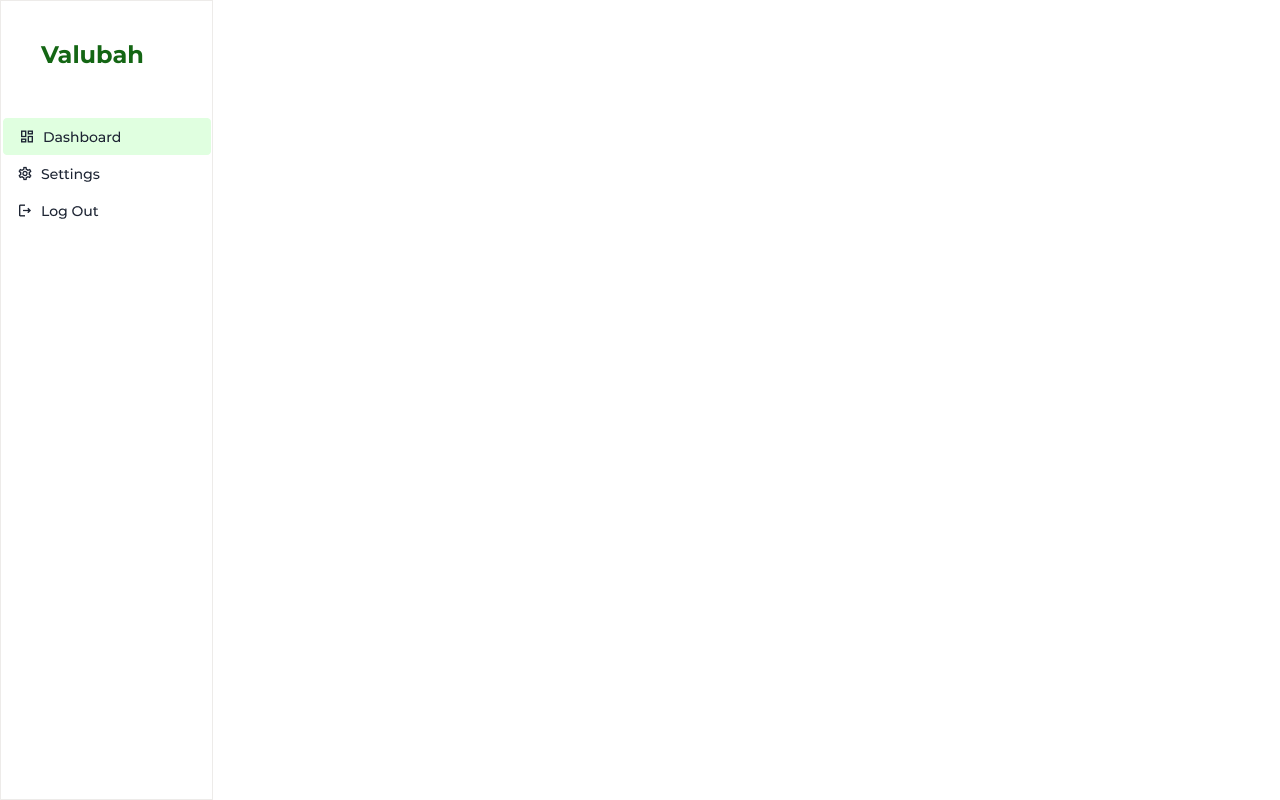
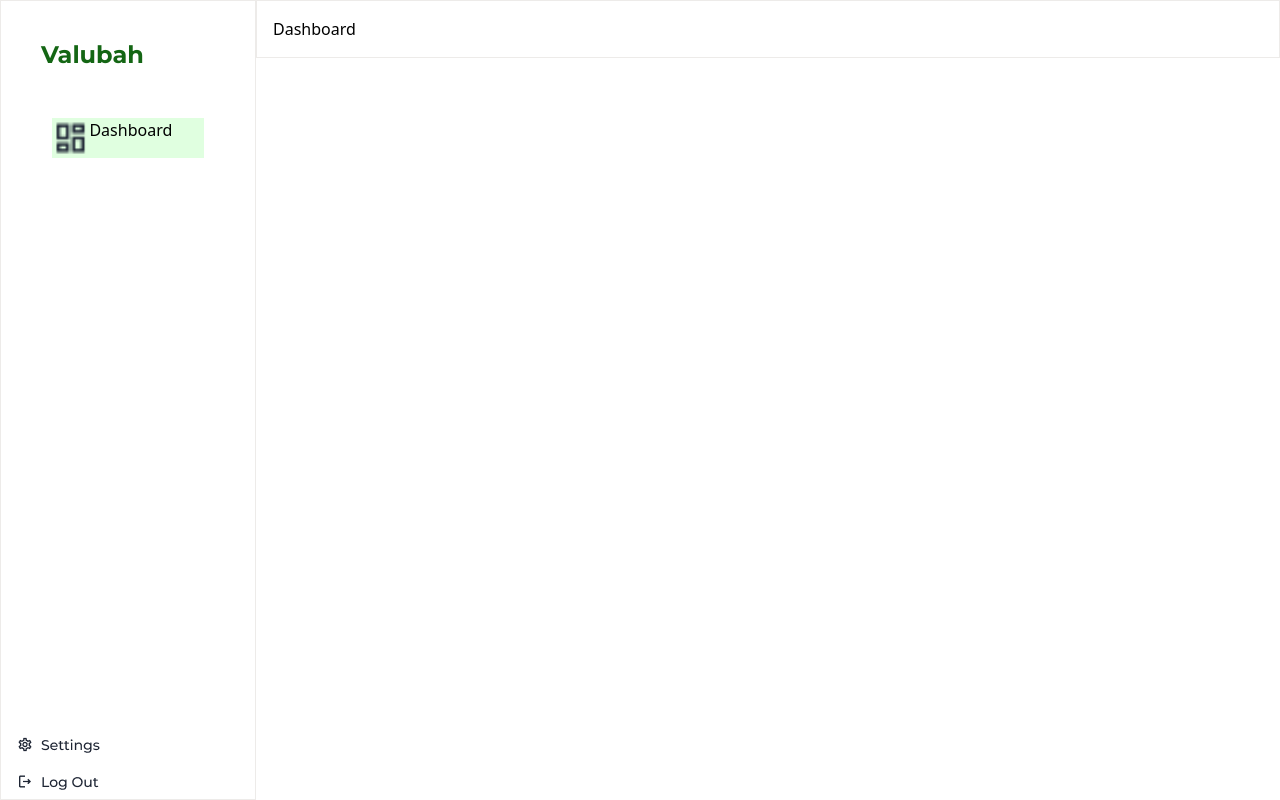
Before and after one commit to charly-com/valubah, a React (Vite) app: page /dashboard in a window 1280 px wide. Built offline with nearby package versions, Linux system fonts and the light colour scheme; a web font is replaced by a local one.

Commit message:
added the dashboard nav

```diff
--- /dev/null
+++ b/src/components/DashboardNav.jsx
@@ -0,0 +1,13 @@
+
+const DashboardNav = () => {
+    return (
+      <div className="bg-white w-full p-4 border border-solid border-[#EDEBE9]">
+        <div className="">
+          <p className="text-black">Dashboard</p>
+        </div>
+
+      </div>
+    );
+  };
+
+  export default DashboardNav;
--- a/src/components/Sidebar.jsx
+++ b/src/components/Sidebar.jsx
@@ -5,16 +5,20 @@ import logout from "../assets/logout.png";
 const Sidebar = () => {
   return (
     <div>
-      <div className="flex flex-col w-1/6 h-screen bg-[#FFFFFF] border border-solid border-[#EDEBE9] ">
-        <div className="flex flex-col gap-2">
+      <div className=" flex flex-col w-full h-screen bg-[#FFFFFF] border border-solid border-[#EDEBE9] ">
+        <div className="flex flex-col w-full gap-2">
           <p className="font-montserrat font-bold text-2xl leading-[1.2] text-[#146614] py-10 px-10">
             Valubah
           </p>
           <div className="flex justify-center items-center">
+            <div className="w-[60%] h-10 bg-[#E0FFE0] flex">
+
             <img src={dashboard} />
+            <p> Dashboard</p>
+            </div>
           </div>
         </div>
-        <div className="bottom-0">
+        <div className="absolute bottom-0 ">
           <img src={settings} />
           <img src={logout} />
         </div>
--- a/src/sections/Dashboard.jsx
+++ b/src/sections/Dashboard.jsx
@@ -1,9 +1,18 @@
 import Sidebar from "../components/Sidebar"
+import DashboardNav from "../components/DashboardNav"
 
 const Dashboard = () => {
   return (
-    <div>
-        <Sidebar />
+    <div className="flex w-screen box-border h-auto">
+        <div className="w-[20vw] h-screen">
+            <Sidebar />
+        </div>
+
+
+        <div className="w-[80vw] min-h-screen">
+            <DashboardNav />
+        </div>
+
     </div>
   )
 }
```
Also changed, not shown: src/assets/dashboard.png.
